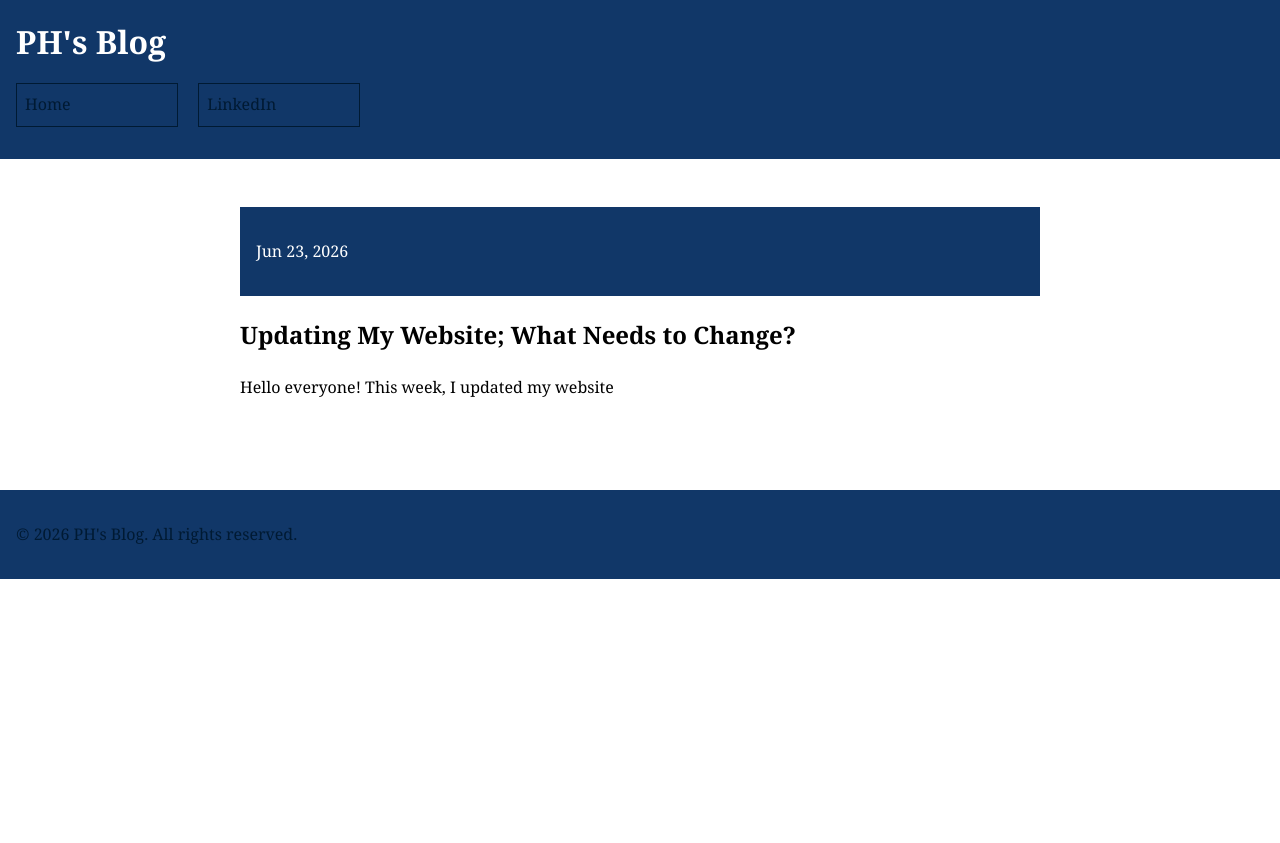
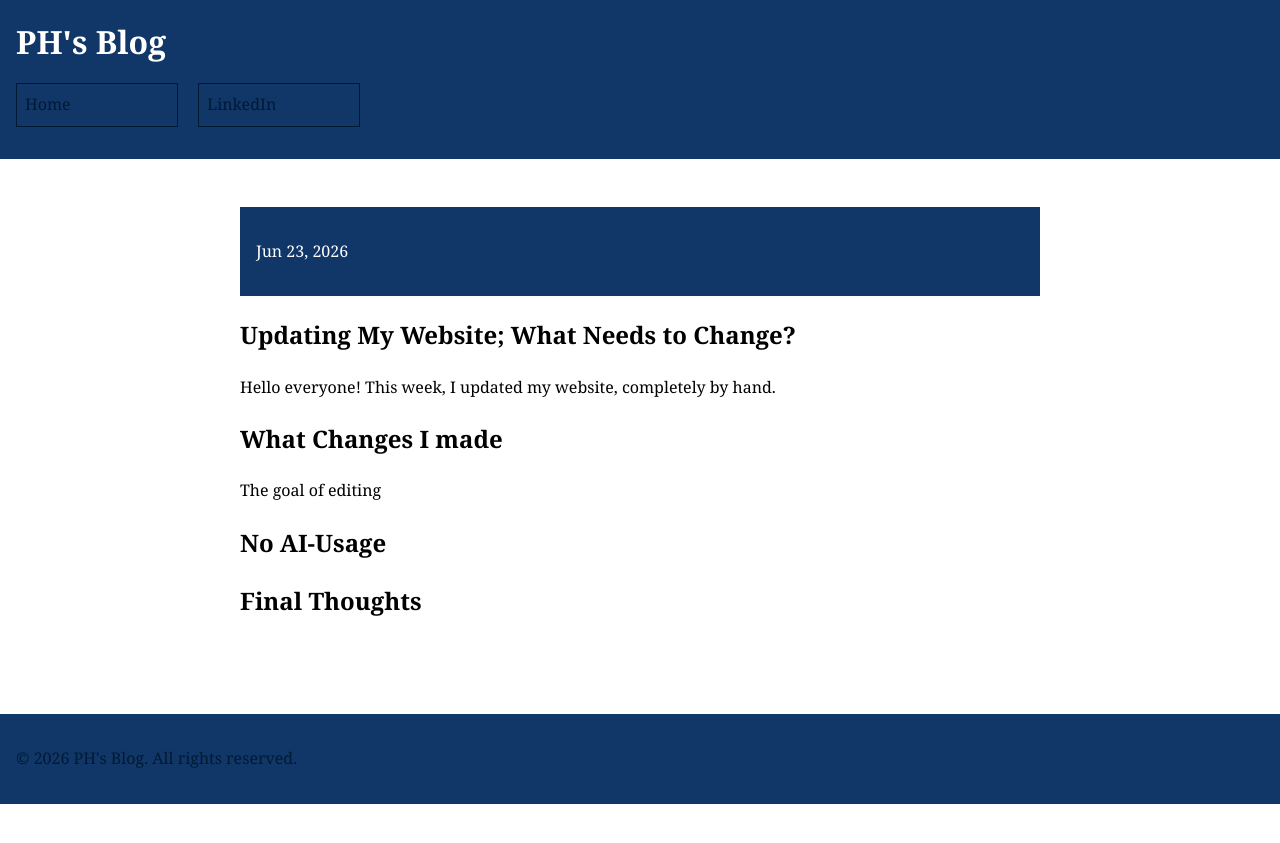
Before and after one commit to CaptainSapphire/PH-s-Blog, a Jekyll site: the page built from _posts/2026-06-23-Updating-my-website.md, in a window 1280 px wide. Shown: the top 843 px of the page. Built offline with Jekyll 4.4.1, drawn with Linux system fonts in a browser that asks for light colours; our own code applies the rules of GitHub Pages for plain Markdown files.

Commit message:
Update 2026-06-23-Updating-my-website.md

```diff
--- a/_posts/2026-06-23-Updating-my-website.md
+++ b/_posts/2026-06-23-Updating-my-website.md
@@ -1,2 +1,11 @@
 # Updating My Website; What Needs to Change?
-Hello everyone! This week, I updated my website
+Hello everyone! This week, I updated my website, completely by hand.
+
+## What Changes I made
+The goal of editing
+
+## No AI-Usage
+
+
+
+## Final Thoughts
```
